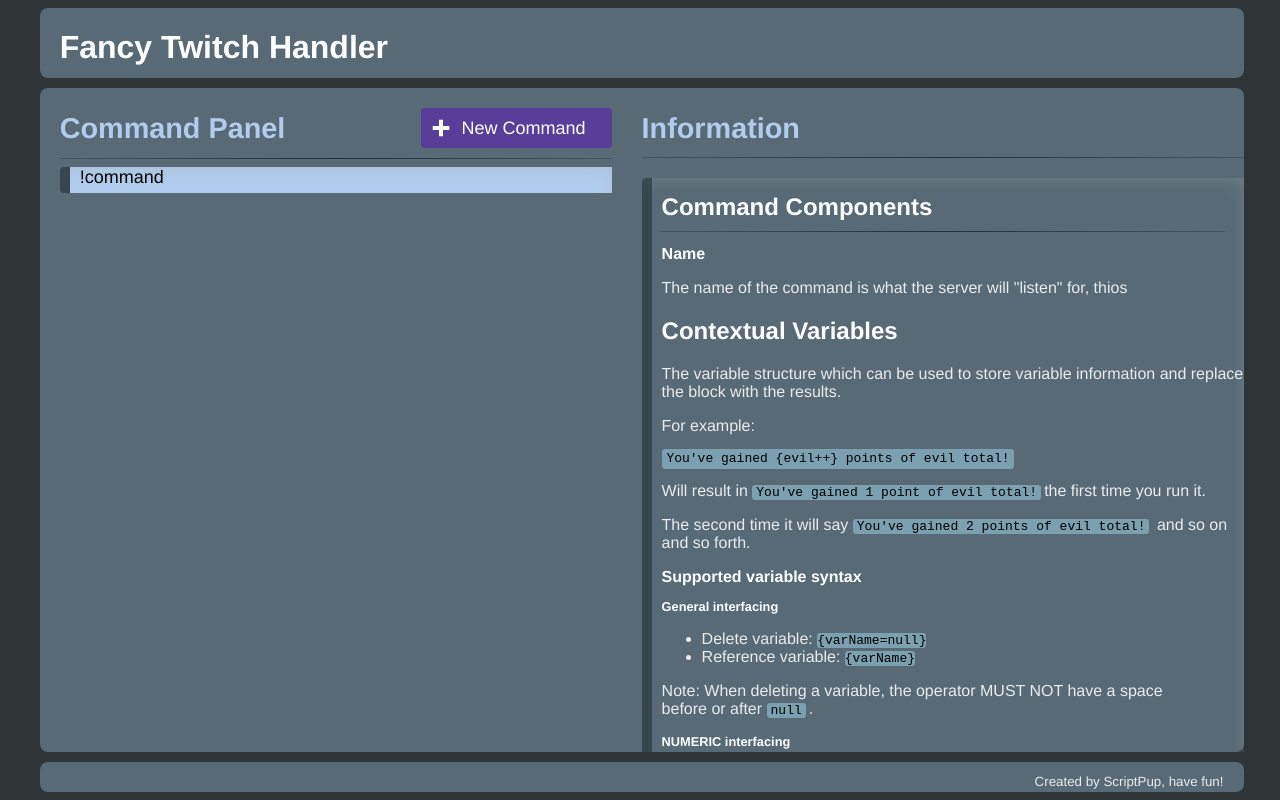
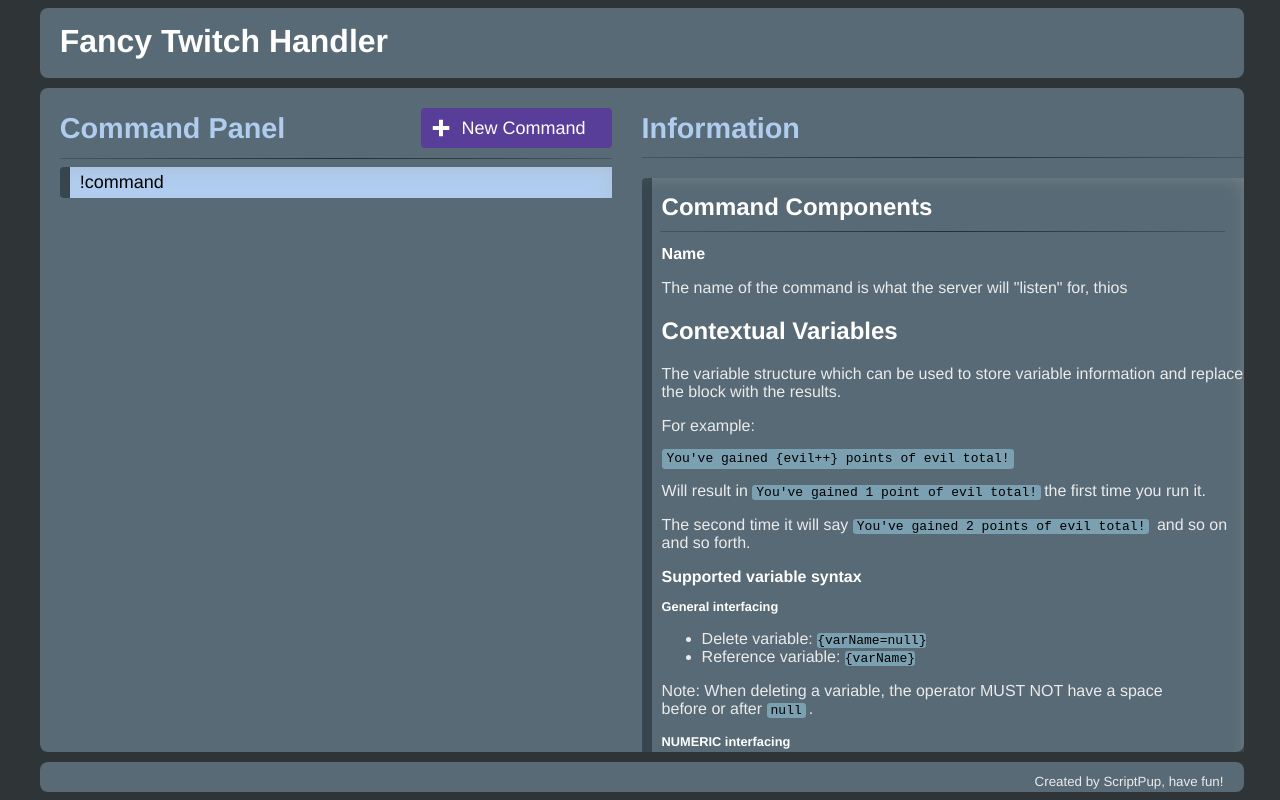
Before and after one commit to ScriptPup/ItyBityProjects, a website: page OBS-local-server/content/setup/index.html in a window 1280 px wide. Drawn offline with nearby package versions, Linux system fonts and the light colour scheme; files that its build step writes are made by us from their sources.

Commit message:
Fix header vertical alignment, improve command item header/name alignment

```diff
--- a/OBS-local-server/content/scss/setup.scss
+++ b/OBS-local-server/content/scss/setup.scss
@@ -171,6 +171,7 @@
 #page-title {
     color: $main-font-color;
     margin-left: 20px;
+    line-height: 0.76;
 }
 #created-by {
     text-align: right;
@@ -254,9 +255,6 @@
 }
 
 .command {
-    &-container {
-
-    }
     &-component {
         position: relative;
         &::after {
@@ -275,6 +273,7 @@
         }
         &.left-component, &.right-component {
             display: inline-block;
+            margin-top: 5px;
         }
         &.right-component > select {
             min-width: 135px;
@@ -306,6 +305,7 @@
             font-size: large;
             list-style: none;
             padding-left: 10px;
+            padding-top: 5px;
             margin-bottom: 5px;
 
             &:hover {
```
